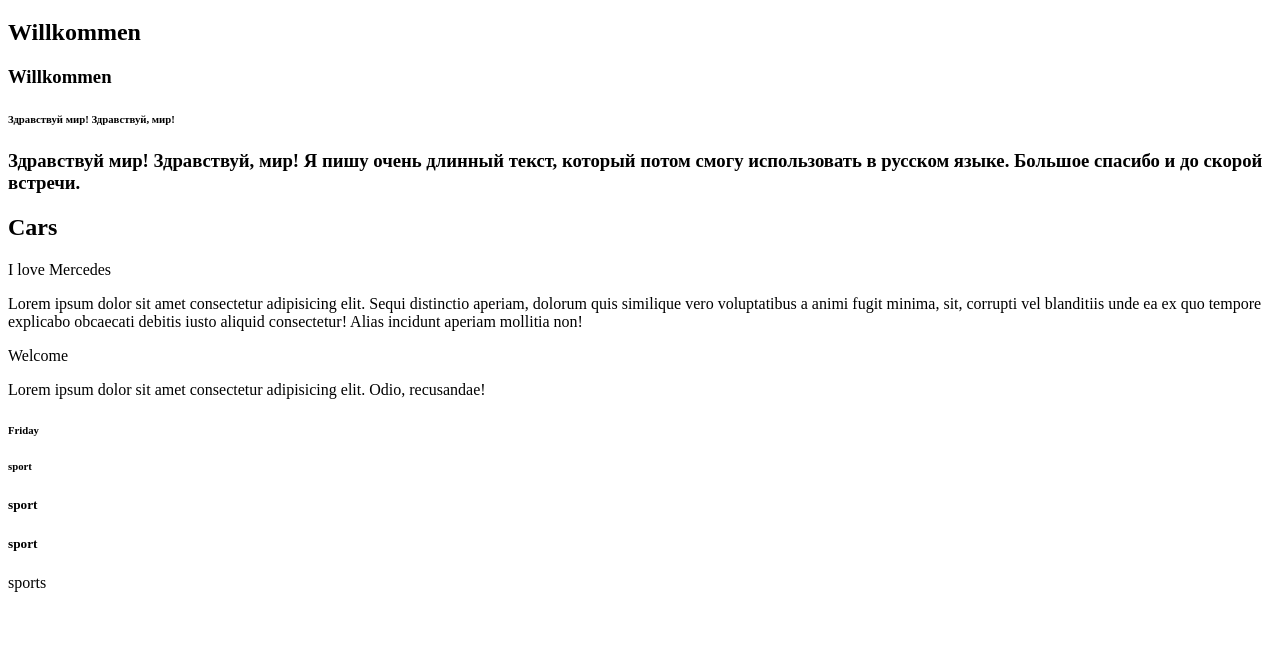
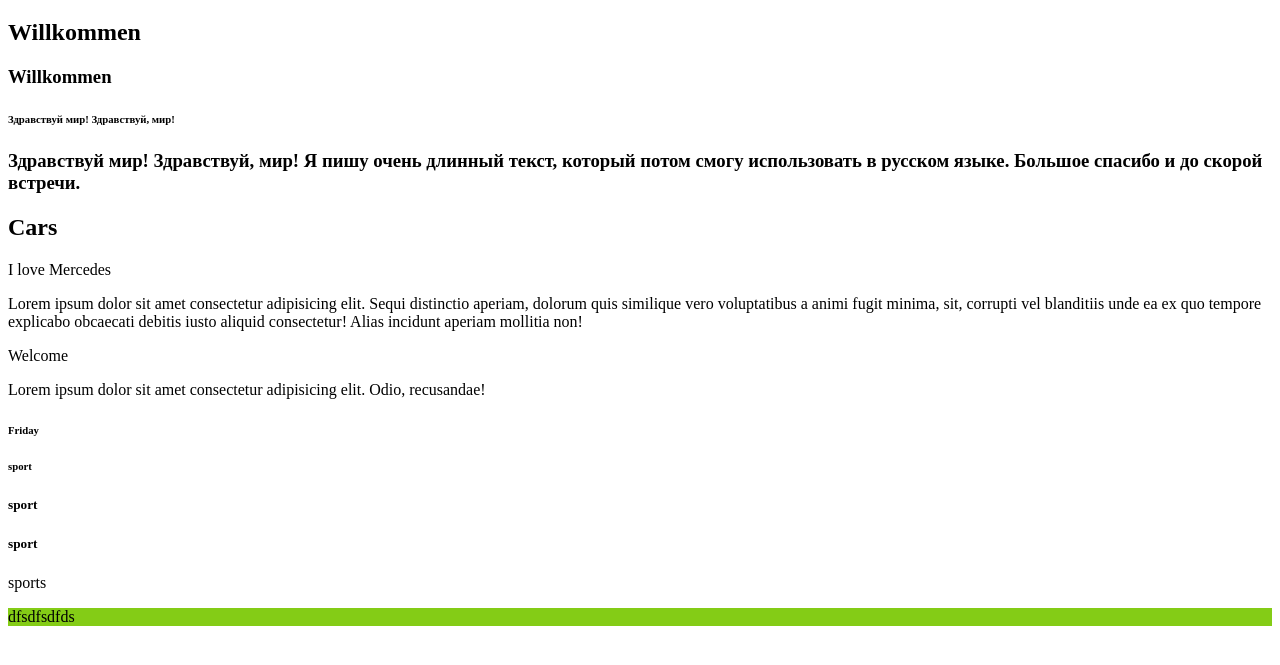
Before and after one commit to Andre1974/htmlstart, a plain HTML site: page index.html in a window 1280 px wide. Shown: the part 61-726 px from the top of the page. Drawn offline with Linux system fonts and the light colour scheme.

Commit message:
change background color

```diff
--- a/index.html
+++ b/index.html
@@ -26,6 +26,7 @@
      <h5>sport</h5>
      <h5>sport</h5>
      <p>sports</p>
+     <p style="background-color: #84CC16;">dfsdfsdfds</p>
 
 
 
```
